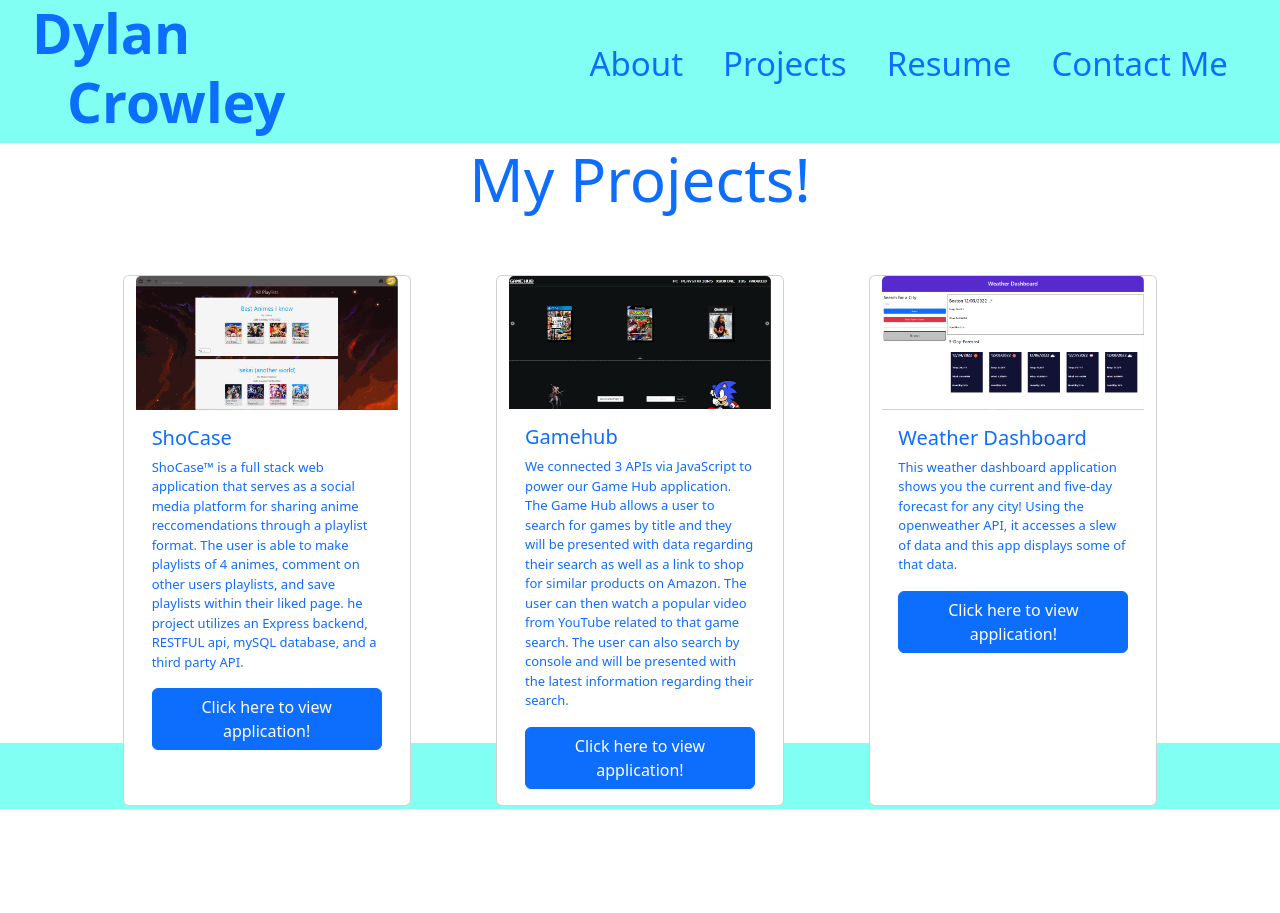
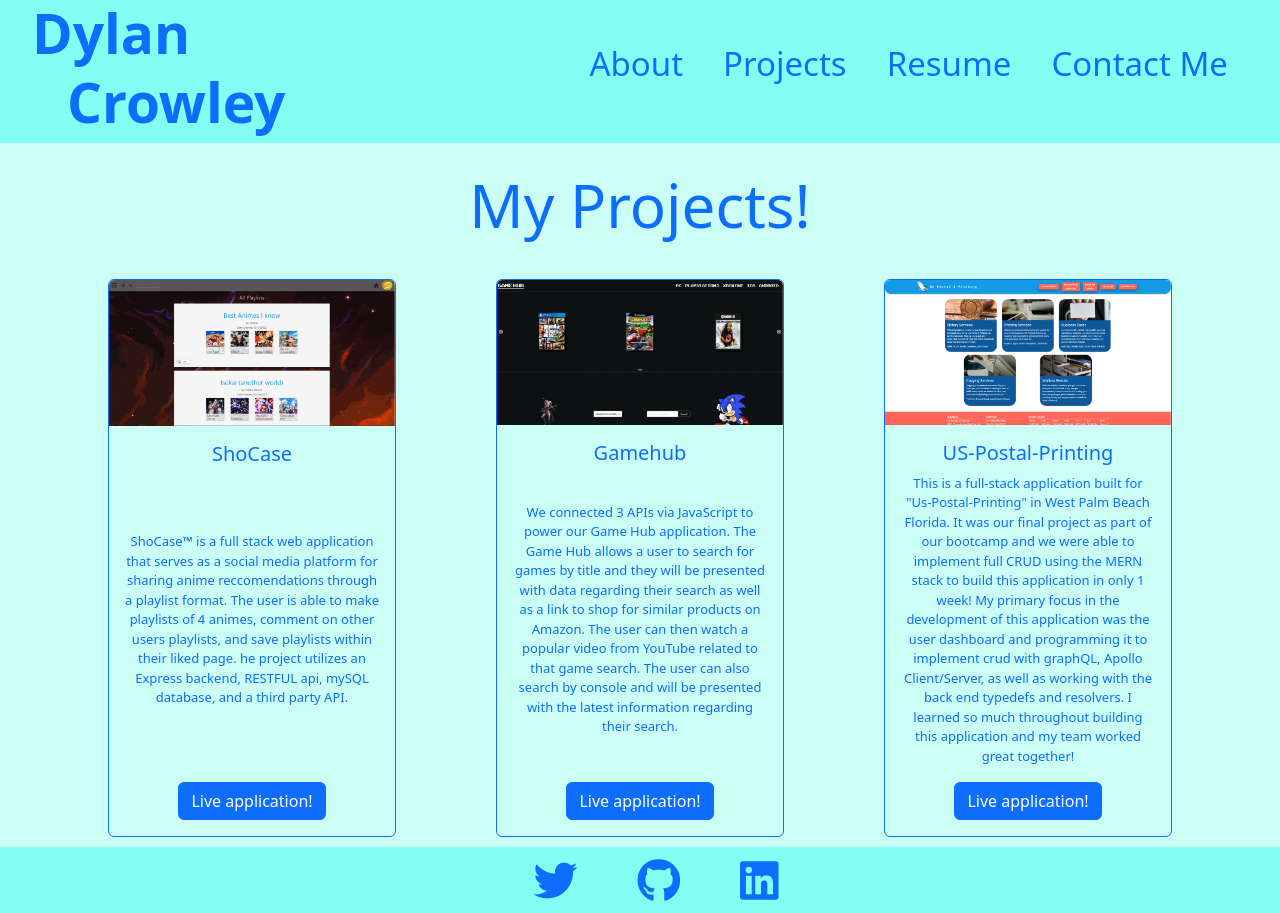
Before and after one commit to dcrowdev/challenge20-React-Portfolio, a React (Create React App) app: page / in a window 1280 px wide. Both pictures are taken after a click on the item "Projects". Before the commit the page ends 809 px from the top, so only its background shows below. Built offline with nearby package versions, Linux system fonts and the light colour scheme.

Commit message:
added hover effect and functionality to projects component

```diff
--- a/src/App.js
+++ b/src/App.js
@@ -45,9 +45,9 @@ function App() {
           : pageIndex === 2 ? (<Resume />)
             : pageIndex === 3 ? (<Contact />)
       } */}
-      <div style={{height: '75vh', display: 'flex', flexDirection: 'column', alignItems: 'center', justifyContent: 'space-evenly'}}>
+      {/* <div style={{height: '75vh', display: 'flex', flexDirection: 'column', alignItems: 'center', justifyContent: 'space-evenly'}}> */}
       {renderPage()}
-      </div>
+      {/* </div> */}
       <Footer />
       </div>
   )
--- a/src/components/About/index.jsx
+++ b/src/components/About/index.jsx
@@ -7,7 +7,7 @@ function About() {
         <div className="about-container">
             <div className="left-side">
             <h1 style={{fontSize: '60px'}}>About Me!</h1>
-            <p className="mt-5" style={{width: '80%', fontSize: '20px'}}>Hi! My name is Dylan and I am an aspiring Software Engineer. I've always been interested in learning the infrastructure that goes into all of the programs of the modern technology we use today. I've enjoyed every second of learning about how these technologies work and I'm so excited to continue the rest of my Bootcamp!
+            <p className="mt-5" style={{width: '80%', fontSize: '20px'}}>Hi there! First, I just want to say thank you for taking the time to look at my portfolio. My name is Dylan and I am a Full Stack Web Developer, primarily competent in the MERN stack technologies. I've always been interested in learning the infrastructure that goes into all of the programs of the modern technology we use today. I decided to take the leap and attend the University of Central Florida's Full Stack Web Development bootcamp and I've enjoyed every second of learning about how these technologies work! I'm so excited to bring my passion, determination, and cooperatative skillsets to my future employers.<br></br> <br></br>
                 Originally I'm from Massachusetts but currently loving life in Orlando. I always thought I wanted to be in the culinary industry, but after working in the field for years I decided it wasn't for me. I was introduced to coding, and starting dabbling in some basic tutorials and decided I wanted to take the next step down that path!</p>
                 </div>
                 <img className="headshot" src={headshot}></img>
--- a/src/components/Project/index.jsx
+++ b/src/components/Project/index.jsx
@@ -1,19 +1,25 @@
 import React from "react";
+import './projects.css'
 
 function Project({ projects }) {
     return (
-        <div className="container-fluid row justify-content-evenly">
-            <h1 style={{ textAlign: 'center', marginBottom: '5%', fontSize: '60px'}}>My Projects!</h1>
+        <div className="project-container">
+            <h1 style={{ textAlign: 'center', marginBottom: '3%', marginTop: '2%', fontSize: '60px', display: 'inline-block'}}>My Projects!</h1>
+            <div className="map-container">
             {projects.map((project) => (
-            <div className="card" key={project.id} style={{width: '18rem'}}>
+            <div className="card custom-card" key={project.id}>
+                <p className="hover-text fade" style={{height: '100%', color: '#0B0B45', fontWeight: 'bold', zIndex: '3'}}><a href={project.link} target='_blank' style={{textDecoration: 'none', height: '100%', color: '#0B0B45', fontWeight: 'bold', zIndex: '3'}}>Technologies Used: <br></br><br></br><br></br>{project.technologies}</a></p>
+                <div className="hover-wrapper blur card-spacing">
                 <img src={project.imagePath} className="card-img-top" alt={project.imageAlt} />
-                    <div className="card-body">
+                    <div className="card-body card-spacing">
                         <h5 className="card-title">{project.title}</h5>
                         <p className="card-text" style={{fontSize: 'small'}}>{project.description}</p>
-                        <a href={project.link} className="btn btn-primary">Click here to view application!</a>
+                        <a href={project.link} className="btn btn-primary btn-index" target='_blank'>Live application!</a>
+                    </div>
                     </div>
             </div>
             ))}
+            </div>
         </div>
     )
 }
--- /dev/null
+++ b/src/components/Project/projects.css
@@ -0,0 +1,64 @@
+.project-container {
+    background-color: #cbfff5;
+    height: 100%;
+    width: 100%;
+    text-align: center;
+}
+
+.map-container {
+    width: 100%;
+    display: flex;
+    justify-content: center;
+}
+
+.custom-card {
+    width: 18rem;
+    background-color: #cbfff5 !important;
+    margin: 0 50px 10px 50px;
+    border-color: #0d6efd !important;
+    position: relative;
+    overflow: hidden;
+}
+
+.custom-card:hover {
+    cursor: pointer;
+}
+
+.custom-card:hover > .hover-wrapper.blur {
+    filter: blur(3px);
+}
+
+.custom-card > .hover-text.fade {
+    opacity: 0;
+}
+
+.custom-card:hover > .hover-text.fade {
+    opacity: 1;
+}
+
+.custom-card .hover-text {
+    position: absolute;
+    inset: 0;
+    font-size: 2rem;
+    padding: 1rem;
+    background: rgba(13, 110, 253, .4);
+    display: flex;
+    align-items: center;
+    justify-content: center;
+}
+.custom-card .hover-text,
+.custom-card .hover-wrapper {
+    transition: 200ms ease-in-out;
+}
+
+.card-spacing {
+    display: flex;
+    flex-direction: column;
+    align-items: center;
+    justify-content: space-between;
+    height: 100%;
+}
+
+.btn-index {
+    height: 10%;
+}
--- a/src/projects.js
+++ b/src/projects.js
@@ -1,6 +1,6 @@
 import shocase from './images/shocase.PNG'
 import gamehub from './images/gamehub.PNG'
-import weatherdashboard from './images/weatherdashboard.PNG'
+import uspostalprinting from './images/us-postal-printing.PNG'
 
 const projects = [
     {
@@ -9,7 +9,8 @@ const projects = [
         description: 'ShoCase™ is a full stack web application that serves as a social media platform for sharing anime reccomendations through a playlist format. The user is able to make playlists of 4 animes, comment on other users playlists, and save playlists within their liked page. he project utilizes an Express backend, RESTFUL api, mySQL database, and a third party API.',
         imagePath: shocase,
         imageAlt: 'Image of Shocase Application',
-        link: 'https://shocase.herokuapp.com/'
+        link: 'https://shocase.herokuapp.com/',
+        technologies: 'MVC, Express.js, MySQL + Sequelize, Handlebars.js, Materialize.css'
     },
     {
         id: 2,
@@ -17,15 +18,17 @@ const projects = [
         description: 'We connected 3 APIs via JavaScript to power our Game Hub application. The Game Hub allows a user to search for games by title and they will be presented with data regarding their search as well as a link to shop for similar products on Amazon. The user can then watch a popular video from YouTube related to that game search. The user can also search by console and will be presented with the latest information regarding their search.',
         imagePath: gamehub,
         imageAlt: 'Image of Gamehub Application',
-        link: 'https://sbullocks.github.io/Game-Hub/'
+        link: 'https://sbullocks.github.io/Game-Hub/',
+        technologies: 'HTML, CSS, JavaScript, JQuery, Fetch/Third-party APIs'
     },
     {
         id: 3,
-        title: 'Weather Dashboard',
-        description: 'This weather dashboard application shows you the current and five-day forecast for any city! Using the openweather API, it accesses a slew of data and this app displays some of that data.',
-        imagePath: weatherdashboard,
-        imageAlt: 'Image of Weather Dashboard Application',
-        link: 'https://github.com/dcrowdev/challenge06-weather-dashboard'
+        title: 'US-Postal-Printing',
+        description: 'This is a full-stack application built for "Us-Postal-Printing" in West Palm Beach Florida. It was our final project as part of our bootcamp and we were able to implement full CRUD using the MERN stack to build this application in only 1 week! My primary focus in the development of this application was the user dashboard and programming it to implement crud with graphQL, Apollo Client/Server, as well as working with the back end typedefs and resolvers. I learned so much throughout building this application and my team worked great together!',
+        imagePath: uspostalprinting,
+        imageAlt: 'Image of US-Postal-Printing Application',
+        link: 'https://us-postal-printing.herokuapp.com/',
+        technologies: 'HTML, CSS, JavaScript, Express.js, React.js, Material.ui, MongoDB + Mongoose'
     },
 ]
 
```
Also changed, not shown: src/images/us-postal-printing.PNG (added).
